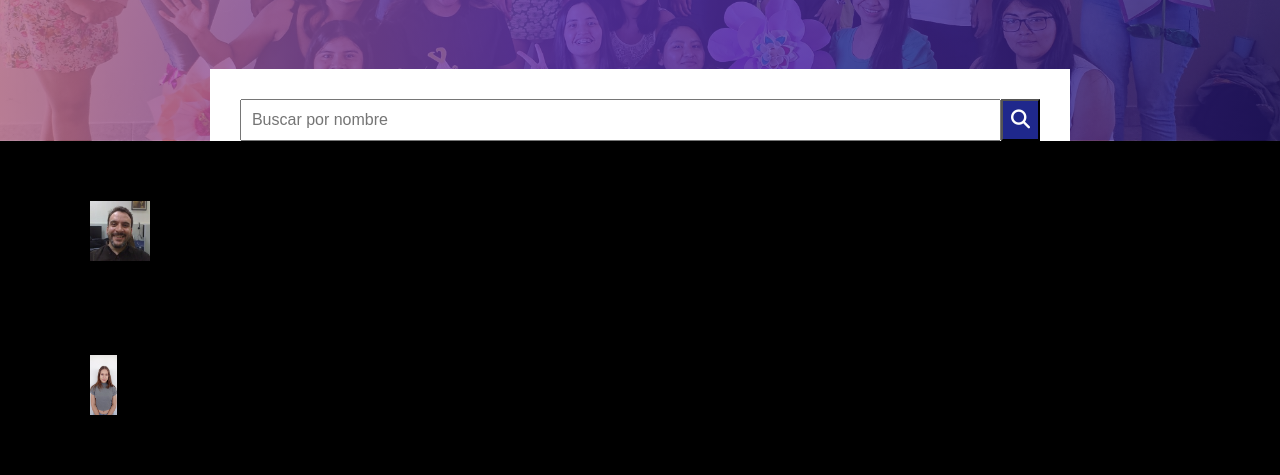
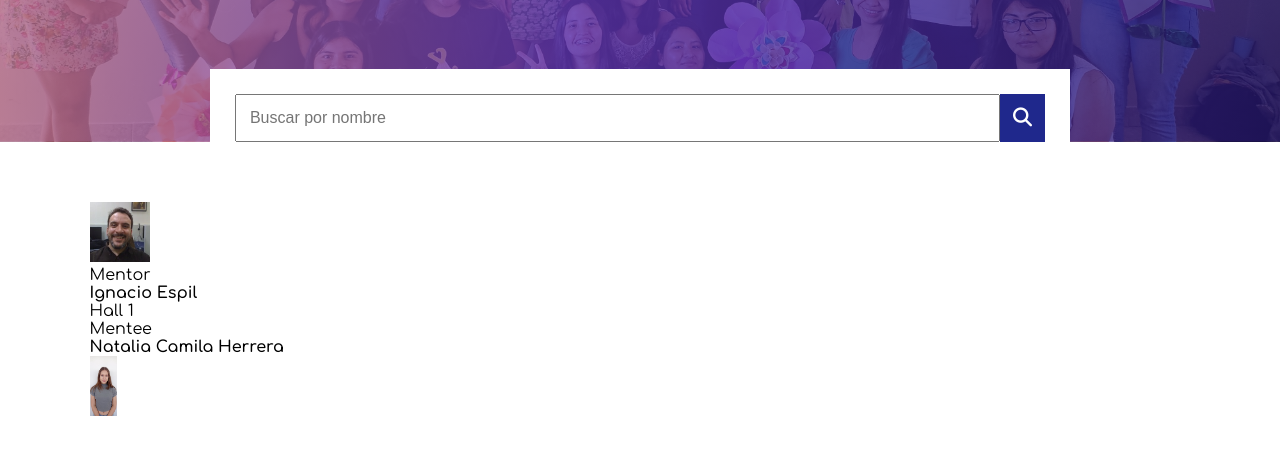
Before and after one commit to AnahiPeralta/MentorySearch.github.io, a plain HTML site: page index.html in a window 1280 px wide. Shown: the part 325-800 px from the top of the page. Drawn offline with nearby package versions, Linux system fonts and the light colour scheme.

Commit message:
Agregue estilos al encabezado

```diff
--- a/resources/css/cards.css
+++ b/resources/css/cards.css
@@ -52,12 +52,8 @@
 
 /*Buscador*/
 
-body {
-    background-color: black;
-}
-
 .search {
-    padding: 30px 30px 0px 30px;
+    padding: 25px 25px 0px 25px;
     margin: 0px 8% 0px 8%;
     background: white;
     display: flex;
@@ -67,15 +63,30 @@ body {
 
 .search input {
     width: 100%;
-    padding: 10px;
+    padding: 13px;
     font-size: 16px;
+    color: hsl(0, 0%, 29%);
 }
 
 .search button {
-    padding: 8px;
+    padding: 11px;
     font-size: 19px;
     color: white;
     background-color: #1F288C;
+    border: 2px solid #1F288C;
+    cursor: pointer;
+    transition: 0.5s;
+}
+
+.search button:hover {
+    filter: brightness(1.5);
+    transition: 0.5s;
+}
+
+#searchInput:focus {
+    border: 2px solid hsl(0, 0%, 44%);
+    outline: none;
+    border-radius: 2px;
 }
 
 .mentor img, .mentee img{
@@ -89,6 +100,7 @@ body {
 .section-before-cards {
     height: 100vh; /* Ajusta la altura según tus necesidades */
 }
+
 
 
 
```
